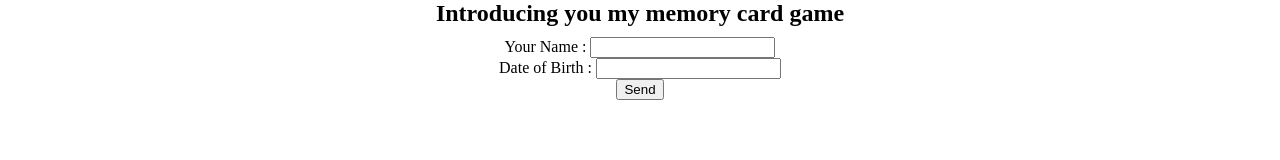
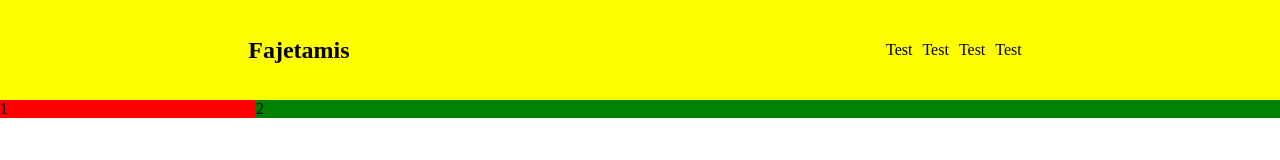
Before and after one commit to IamNiters/MemCardsJs, a plain HTML site: page index.html in a window 1280 px wide. Drawn offline with Linux system fonts and the light colour scheme.

Commit message:
Added Css Flexbox

```diff
--- a/css/mystyle.css
+++ b/css/mystyle.css
@@ -3,16 +3,43 @@
   padding: auto;
 }
 
+/* NavBar */
+.MyNavbar {
+  display: flex;
+  flex-direction: row;
+  color: black;
+  background-color: yellow;
+  min-height: 100px;
+}
+
+.MyHeroList {
+  display: flex;
+}
+
+.MyHeroItem {
+  display: flex;
+  padding-right: 10px;
+}
+/* NavBar */
+
+/*Hero Section */
+
 .HeroSection {
   display: flex;
-  flex-direction: column;
-  align-items: center;
-  justify-content: center;
+  flex-direction: row;
+  width: 100vw;
 }
 
-.HeroForm {
-  display: flex;
-  text-align: center;
-  flex-direction: column;
-  padding: 10px;
+.HeroLeftDb {
+  background-color: red;
+  min-width: 20vw;
+  max-width: 20vw;
 }
+
+.HeroRightDb {
+  background-color: green;
+  min-width: 80vw;
+  max-width: 80vw;
+}
+
+/*Hero Section */
--- a/index.html
+++ b/index.html
@@ -2,18 +2,28 @@
 <html lang="fr">
   <head>
     <meta charset="utf-8" />
-    <title>Disney Memory Card Games</title>
+    <title>Memory Card Games</title>
     <link rel="stylesheet" type="text/css" href="css/mystyle.css" />
   </head>
   <body>
+    <!--Navbar-->
+    <nav class="MyNavbar">
+      <h1>Fajetamis</h1>
+      <ul class="MyHeroList">
+        <li class="MyHeroItem">Test</li>
+        <li class="MyHeroItem">Test</li>
+        <li class="MyHeroItem">Test</li>
+        <li class="MyHeroItem">Test</li>
+      </ul>
+    </nav>
+    <!--Navbar-->
+
     <section class="HeroSection">
-      <h1>Introducing you my memory card game</h1>
-      <div>
-        <form id="MyHeroForm" class="HeroForm">
-          <label> Your Name : <input type="text" id="name" /></label>
-          <label> Date of Birth : <input type="text" id="date" /></label>
-          <button type="submit">Send</button>
-        </form>
+      <div class="HeroLeftDb">
+        <p>1</p>
+      </div>
+      <div class="HeroRightDb">
+        <p>2</p>
       </div>
     </section>
     <script src="js/myscript.js"></script>
--- a/js/myscript.js
+++ b/js/myscript.js
@@ -1,12 +1 @@
-function catchData(event) {
-  event.preventDefault();
-
-  let name = document.querySelector("#name").value;
-  let date = document.querySelector("#date").value;
-  let age = 2020 - date;
-
-  console.log("Hi, " + name + ", you are " + age + " years old.");
-}
-
-let myForm = document.querySelector("#MyHeroForm");
-myForm.addEventListener("submit", catchData);
+["🦄", "🐹", "🐼", "🐞", "🐷", "🐱", "🦊", "🐵"];
```
